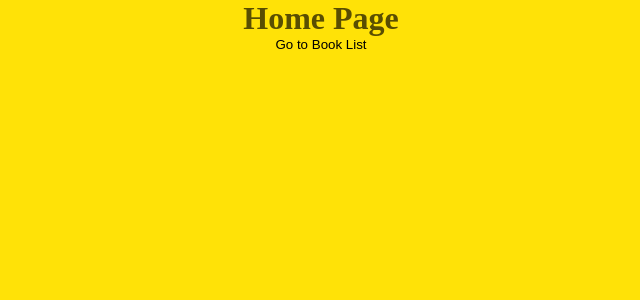
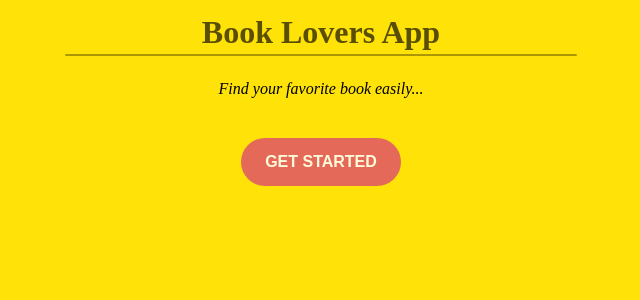
Before and after one commit to eduwr/book-list, a React (Create React App) app: page / in a window 1280 px wide. Shown: the top 300 px of the page, without its empty margins (319-959 px from the left). Built offline with nearby package versions, Linux system fonts and the light colour scheme.

Commit message:
feat/home-page-style

```diff
--- a/src/pages/BookList/index.tsx
+++ b/src/pages/BookList/index.tsx
@@ -24,7 +24,7 @@ export const BookList = (): JSX.Element => {
   const [bookIndex, setbookIndex] = useState(0);
   const [loadingMore, setLoadingMore] = useState(false);
 
-  const { push } = useHistory();
+  const { push, goBack } = useHistory();
 
   useLayoutEffect(() => {
     const fetchBooks = async (): Promise<void> => {
@@ -106,7 +106,15 @@ export const BookList = (): JSX.Element => {
   return (
     <PageContainer>
       <HeaderContainer>
-        <MenuIcon />
+        <button
+          type="button"
+          onClick={(e) => {
+            e.preventDefault();
+            push("/");
+          }}
+        >
+          <MenuIcon />
+        </button>
         <Input
           value={searchSentence}
           onChange={(e) => setSearchSentence(e.target.value)}
--- a/src/pages/Home/index.tsx
+++ b/src/pages/Home/index.tsx
@@ -2,6 +2,8 @@ import React from "react";
 import { useHistory } from "react-router-dom";
 import { ButtonClickEvent } from "@types";
 import { PageContainer } from "components/PageContainer";
+import { HeaderContainer } from "components/HeaderContainer";
+import { NavButton, AppDescription } from "./styles";
 
 export const Home = (): JSX.Element => {
   const { push } = useHistory();
@@ -14,10 +16,15 @@ export const Home = (): JSX.Element => {
 
   return (
     <PageContainer>
-      <h1>Home Page</h1>
-      <button type="button" onClick={handleNavigation}>
-        Go to Book List
-      </button>
+      <HeaderContainer>
+        <div />
+        <h1>Book Lovers App</h1>
+        <div />
+      </HeaderContainer>
+      <AppDescription>Find your favorite book easily...</AppDescription>
+      <NavButton type="button" onClick={handleNavigation}>
+        Get Started
+      </NavButton>
     </PageContainer>
   );
 };
--- /dev/null
+++ b/src/pages/Home/styles.ts
@@ -0,0 +1,19 @@
+import styled from "styled-components";
+
+export const NavButton = styled.button`
+  background-color: ${({ theme }) => theme.yellow.likeButtonColor};
+  height: 48px;
+  padding: 0 24px;
+  border-radius: 24px;
+  color: white;
+  text-transform: uppercase;
+  font-weight: bold;
+  font-size: 16px;
+  margin-top: 40px;
+`;
+
+export const AppDescription = styled.p`
+  font-size: 16px;
+  margin-top: 16px;
+  font-style: italic;
+`;
--- a/src/styles/global.ts
+++ b/src/styles/global.ts
@@ -26,6 +26,22 @@ const GlobalStyle = createGlobalStyle`
         padding: 0;
         border: none;
         background: none;
+        opacity: 0.85;
+        transition: opacity 300ms ease;
+        transition: transform 100ms linear;
+    }
+
+    button:active {
+        opacity: 1;
+        transform: translate(0, 1px)
+    }
+
+    button:hover{
+        opacity: 1;
+    }
+
+    button:disabled{
+        opacity: 1;
     }
 
     button:focus {
```
Also changed, not shown: 1 other file (tests, documents, lock files or other folders).
